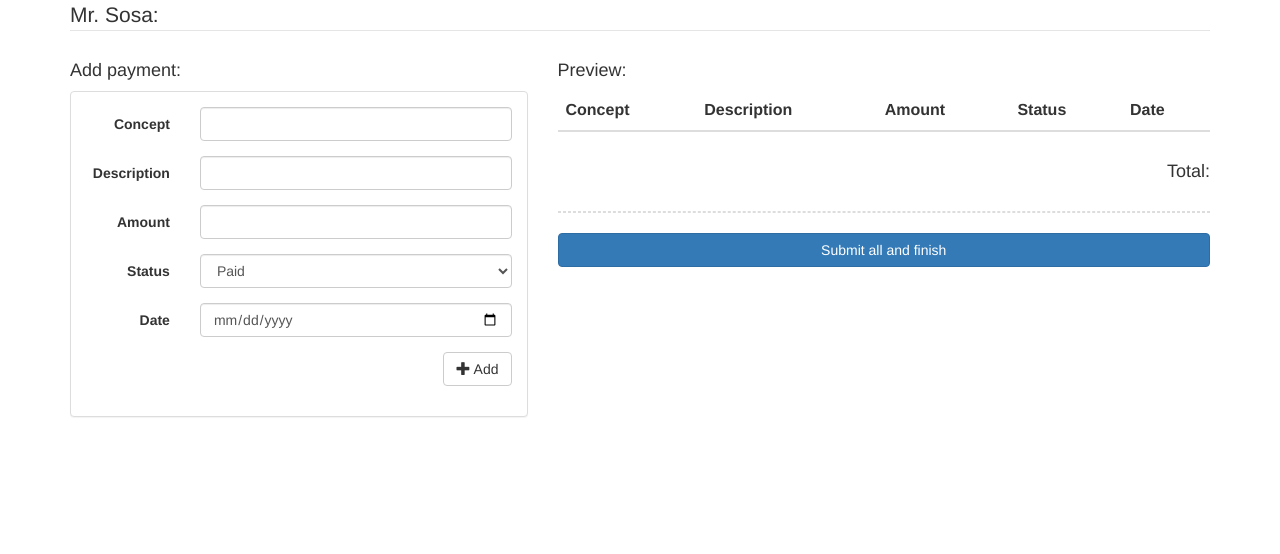
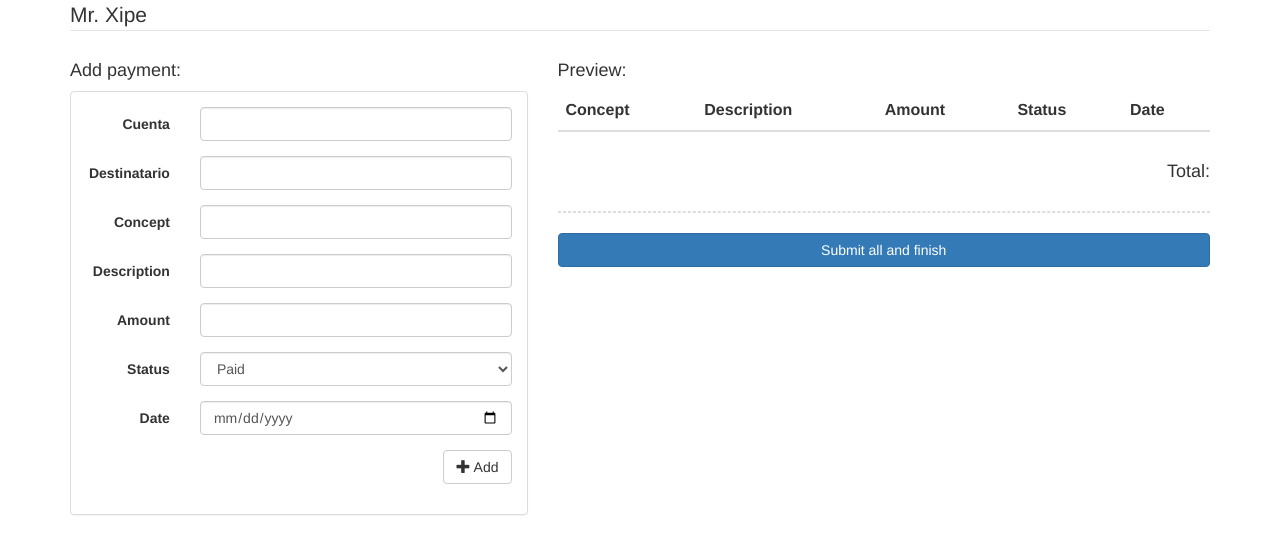
Before and after one commit to GardelOtero/Pruebas_Equipo_3_Xapp, a plain HTML site: page transaction/trans.html in a window 1280 px wide. Drawn offline with nearby package versions, Linux system fonts and the light colour scheme.

Commit message:
Agregar Entities a Transactions??

```diff
--- a/transaction/trans.html
+++ b/transaction/trans.html
@@ -6,13 +6,25 @@
 <div class="container">
     <div class="row">
         <div class="col-sm-12">
-            <legend>Mr. Sosa:</legend>
+            <legend>Mr. Xipe</legend>
         </div>
         <!-- panel preview -->
         <div class="col-sm-5">
             <h4>Add payment:</h4>
             <div class="panel panel-default">
                 <div class="panel-body form-horizontal payment-form">
+                    <div class="form-group">
+                        <label for="concept" class="col-sm-3 control-label">Cuenta</label>
+                        <div class="col-sm-9">
+                            <input type="text" class="form-control" id="concept" name="concept">
+                        </div>
+                    </div>
+                    <div class="form-group">
+                        <label for="concept" class="col-sm-3 control-label">Destinatario</label>
+                        <div class="col-sm-9">
+                            <input type="text" class="form-control" id="concept" name="concept">
+                        </div>
+                    </div>
                     <div class="form-group">
                         <label for="concept" class="col-sm-3 control-label">Concept</label>
                         <div class="col-sm-9">
```
